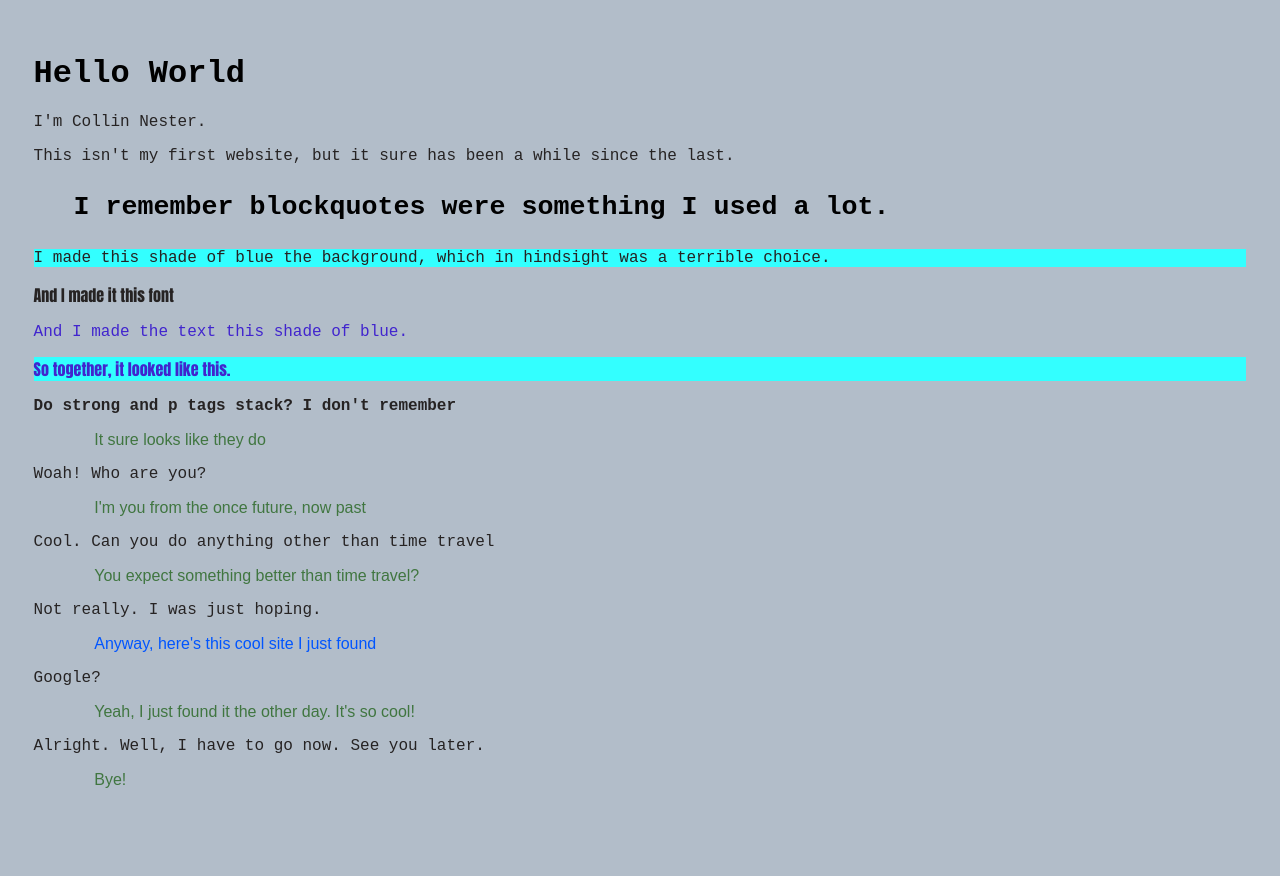
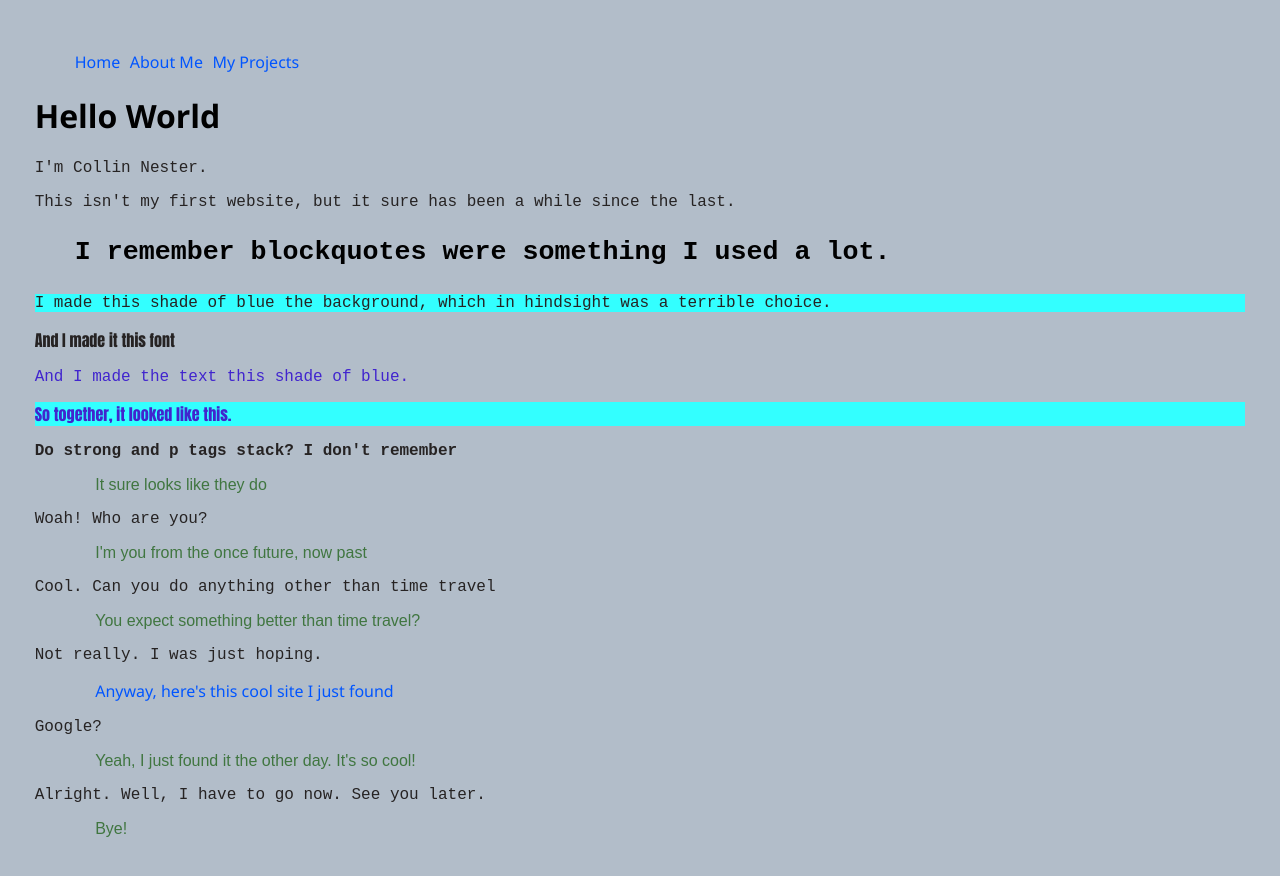
Before and after one commit to nester-collin/nester-collin.github.io, a plain HTML site: page index.html in a window 1280 px wide. Before the commit the page ends 838 px from the top, so only its background shows below. Drawn offline with Linux system fonts and the light colour scheme.

Commit message:
Header and footer progress; file organization

```diff
--- /dev/null
+++ b/global_styles.css
@@ -0,0 +1,24 @@
+/* CSS Comments are a little weird */
+body {
+    font-family: 'Courier New', Courier, monospace;
+    padding: 20pt;
+    background-color:rgb(178, 189, 201);
+}
+h1 {
+    font-family: 'Segoe UI', Tahoma, Geneva, Verdana, sans-serif;
+}
+a {
+    font-family: 'Segoe UI', Tahoma, Geneva, Verdana, sans-serif;
+    color:rgb(0, 85, 255);
+    text-decoration: none;
+}
+a:hover {
+    color:black;
+}
+p {
+    color:rgb(38, 35, 35) ;
+}
+blockquote {
+    font-weight: bold;
+    font-size: 20pt;
+}
--- /dev/null
+++ b/header_footer_styles.css
@@ -0,0 +1,18 @@
+header > ul > a {
+    font-size: 14pt;
+    padding: 20px;
+    padding-left: 12px;
+    color: black;
+    text-align: justify;
+}
+header > ul > a:hover {
+    color: #b2bdc9;
+    background-color: black;
+}
+header {
+    padding: 4px;
+    background-color: white;
+    position: -webkit-sticky;
+    position: sticky;
+    top: 0;
+}
--- a/index.html
+++ b/index.html
@@ -1,9 +1,18 @@
 <!DOCTYPE html>
 <html>
 <head>
-    <link rel="stylesheet" href="styles.css">
+    <link rel="stylesheet" href="global_styles.css">
+    <link rel="stylesheet" href="index_classes.css">
+    <link rel="stylesheet" href="header_styles.css">
 </head>
 <body>
+    <header>
+        <ul>
+            <a href="index.html">Home</a>
+            <a href="about_me.html">About Me</a>
+            <a href="my_projects.html">My Projects</a>
+        </ul>
+    </header>
     <!-- Woah! A comment in the code! Crazy! -->
     <h1>Hello World</h1>
     <p>I'm Collin Nester.</p>
--- /dev/null
+++ b/index_classes.css
@@ -0,0 +1,14 @@
+.blue_background {
+    background-color:rgb(51, 255, 255);
+}
+.blue_text {
+    color:rgb(65, 37, 206);
+}
+.old_font {
+    font-family: Impact, Haettenschweiler, 'Arial Narrow Bold', sans-serif;
+}
+.other_person {
+    font-family:Arial, Helvetica, sans-serif;
+    color:rgb(64, 118, 64);
+    padding-left:5%;
+}
--- a/styles.css
+++ /dev/null
@@ -1,34 +0,0 @@
-/* CSS Comments are a little weird ngl */
-body {
-    font-family: 'Courier New', Courier, monospace;
-    padding: 2%;
-    background-color:rgb(178, 189, 201);
-}
-a {
-    color:rgb(0, 85, 255);
-    text-decoration: none;
-}
-a:hover {
-    color:black;
-}
-p {
-    color:rgb(38, 35, 35) ;
-}
-blockquote {
-    font-weight: bold;
-    font-size: 20pt;
-}
-.blue_background {
-    background-color:rgb(51, 255, 255);
-}
-.blue_text {
-    color:rgb(65, 37, 206);
-}
-.old_font {
-    font-family: Impact, Haettenschweiler, 'Arial Narrow Bold', sans-serif;
-}
-.other_person {
-    font-family:Arial, Helvetica, sans-serif;
-    color:rgb(64, 118, 64);
-    padding-left:5%;
-}
```
Also changed, not shown: about_me.html (added, +18 -0 lines), my_projects.html (added, +18 -0 lines), template.html (added, +21 -0 lines).
